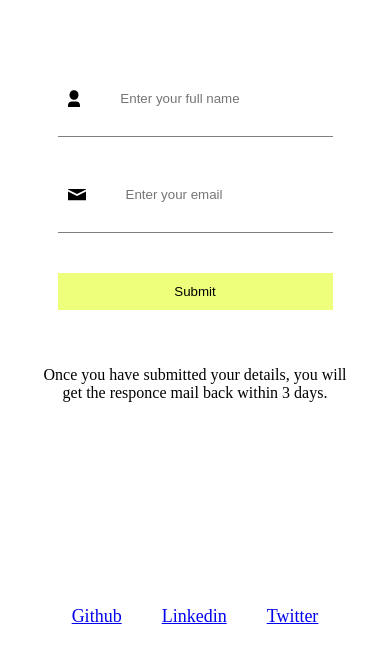
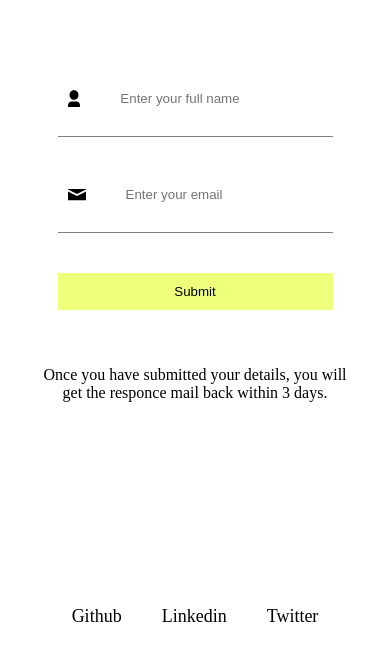
Before and after one commit to Sujith46/myWebsite, a Gatsby site: page /contact in a window 390 px wide. Shown: the part 217-880 px from the top of the page. Built offline with nearby package versions, Linux system fonts and the light colour scheme; Gatsby itself is replaced by a stand-in of ours.

Commit message:
media queries

```diff
--- a/src/components/footer/style.scss
+++ b/src/components/footer/style.scss
@@ -6,5 +6,31 @@
         font-size: 18px;
         font-weight: 100;
         margin: 0 20px;
+        text-decoration: none;
+        color: black;
+        display: flex;
+        flex-direction: column;
+        &:hover {
+            color: rgb(25, 29, 44);
+            &:after {
+              opacity: 1;
+              -webkit-transform: scale(1);
+              transform: scale(1);
+            }
+          }
+          &:after {
+            content: "";
+            // position: absolute;
+            left: 0;
+            display: inline-block;
+            width: 100%;
+            border-bottom: 1px solid rgb(25, 29, 44);
+            margin-top: 3px;
+            opacity: 0;
+            -webkit-transition: opacity 0.35s, -webkit-transform 0.35s;
+            transition: opacity 0.35s, transform 0.35s;
+            -webkit-transform: scale(0, 1);
+            transform: scale(0, 1);
+          }
     }
 }
--- a/src/components/icons/style.scss
+++ b/src/components/icons/style.scss
@@ -8,6 +8,8 @@
     img {
         margin-right: 0.8em;
         cursor: pointer;
+        width: 25px;
+        height: auto;
     }
     @media (max-width: 575.98px) {
         margin-top: 3em;
--- a/src/components/navBar/navbar.scss
+++ b/src/components/navBar/navbar.scss
@@ -2,6 +2,7 @@
   flex: 1;
   .logo {
       width: 35px;
+      height: auto;
   }
 }
 .navigation {
--- a/src/containers/styles.scss
+++ b/src/containers/styles.scss
@@ -6,7 +6,10 @@
     @media (max-width: 575.98px) {
         width: auto;
     }
-    @media (max-width: 767.98px) {
+    @media(min-width: 576px) and (max-width: 767.98px) {
         width: auto;
      }
+     @media (min-width: 768px) and (max-width: 991.98px) {
+        width: auto;
+    }
 }
--- a/src/globalstyles/about.scss
+++ b/src/globalstyles/about.scss
@@ -14,7 +14,7 @@
             font-size: 36px;
         }
     }
-    @media (max-width: 767.98px) {
+    @media(min-width: 576px) and (max-width: 767.98px) {
         h1 {
             font-size: 36px;
         }
@@ -30,7 +30,7 @@
         i {
             color: white;
         }
-        @media (max-width: 767.98px) {
+        @media(min-width: 576px) and (max-width: 767.98px) {
             flex: 2;
          }
     }
```
Also changed, not shown: src/globalstyles/style.scss (+14 -11 lines), src/pages/index.js (+57 -60 lines), src/images/dev/flutter.png (added).
